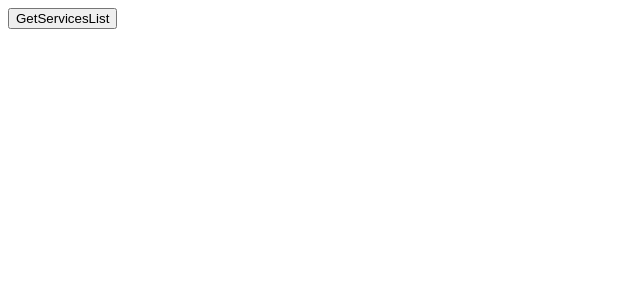
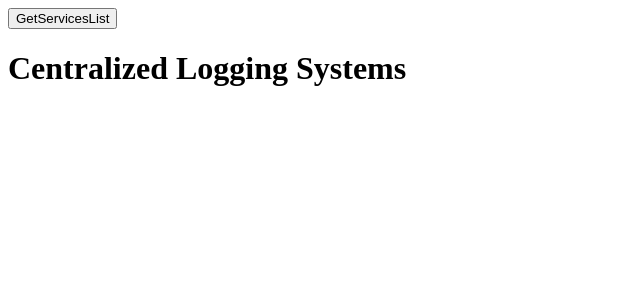
Before and after one commit to DhayalaGanesh/CentralizedLogging-UI, an Angular app: page / in a window 1280 px wide. Shown: the top 300 px of the page, without its empty margins (0-640 px from the left). Built offline with nearby package versions, Linux system fonts and the light colour scheme.

Commit message:
Centralized logging system header

```diff
--- a/src/app/app.component.html
+++ b/src/app/app.component.html
@@ -1,3 +1,5 @@
 <button (click)="getServicesList()">GetServicesList</button>
 
 <p>{{services}}</p>
+
+<h1> Centralized Logging Systems</h1>
```
